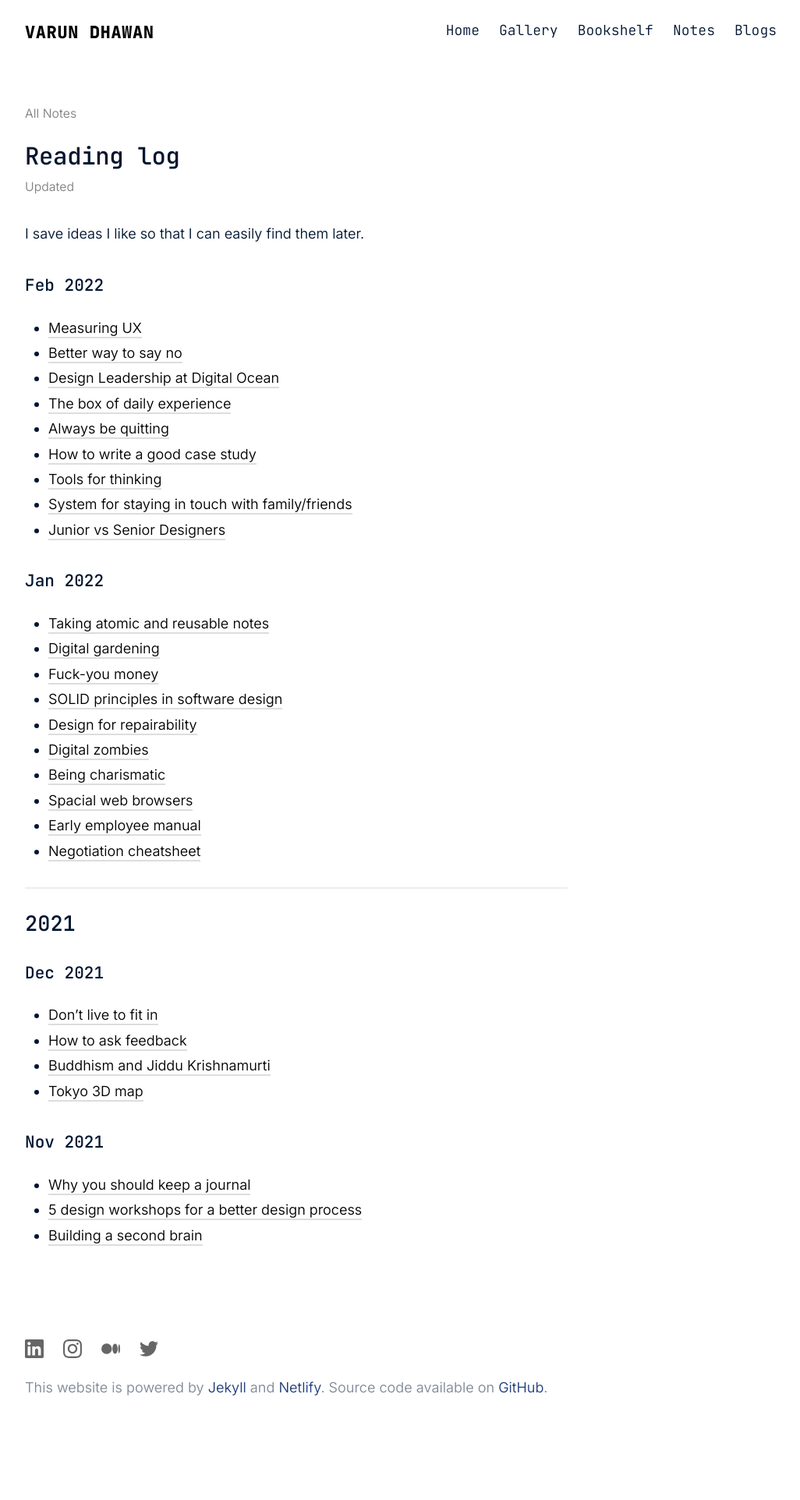
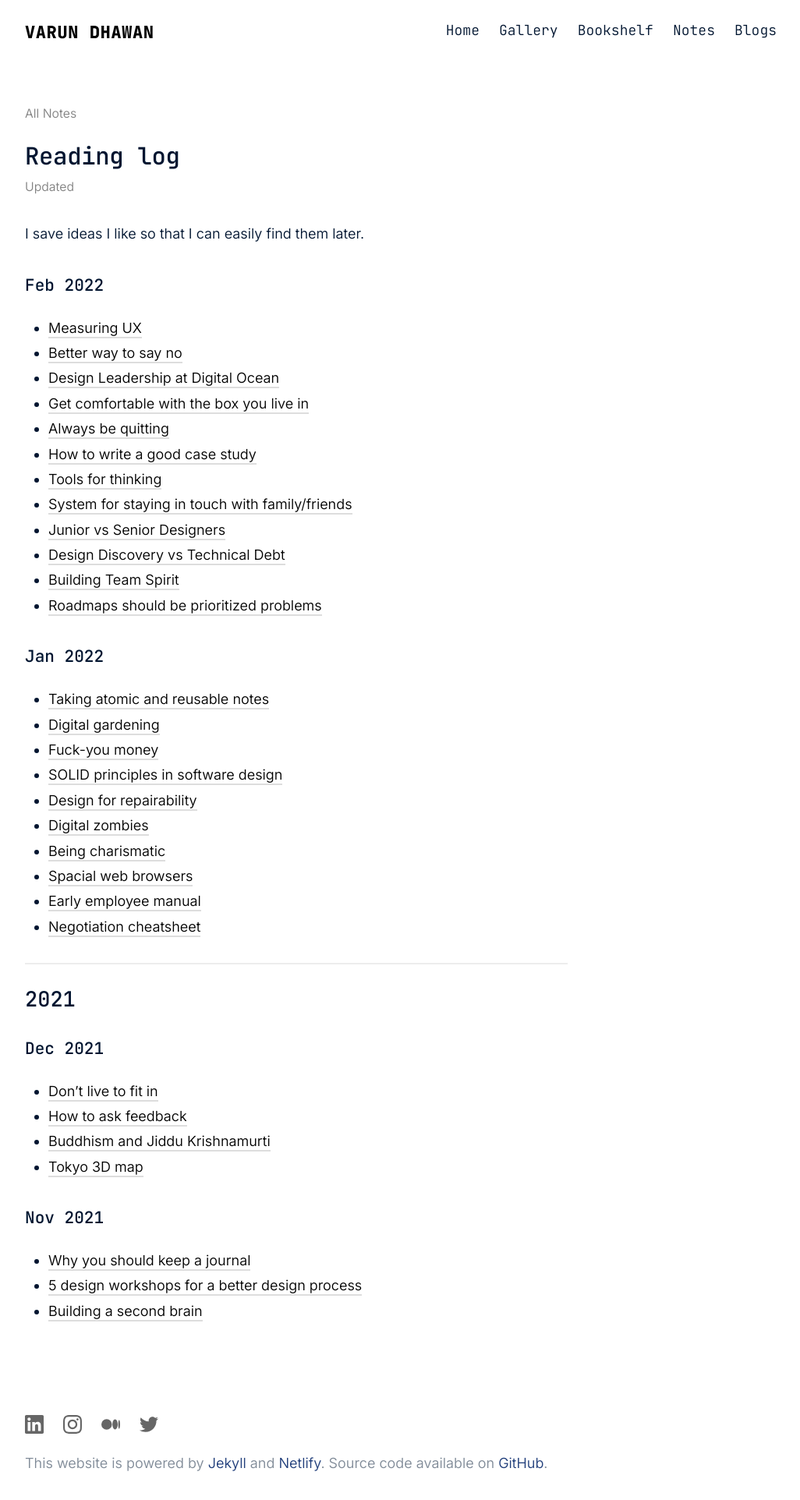
Before and after one commit to varundhawan5792/varundhawan.com, a Jekyll site: the page built from _notes/links.md, in a window 1280 px wide. Shown: the whole page at 78% size, without its empty margins (126-1152 px from the left). Built offline with Jekyll 4.4.1, drawn with Linux system fonts in a browser that asks for light colours; before the commit the page ends 1826 px from its top, so only the background shows below that.

Commit message:
Updated notes

```diff
--- a/_notes/links.md
+++ b/_notes/links.md
@@ -8,12 +8,15 @@ I save ideas I like so that I can easily find them later.
 - [Measuring UX](https://vimeo.com/414636141)
 - [Better way to say no](https://www.artofmanliness.com/people/social-skills/a-better-way-to-say-no/)
 - [Design Leadership at Digital Ocean](https://joelcalifa.com/work/digitalocean-design-leadership/)
-- [The box of daily experience](https://moretothat.com/travel-is-no-cure-for-the-mind/)
+- [Get comfortable with the box you live in](https://moretothat.com/travel-is-no-cure-for-the-mind/)
 - [Always be quitting](https://jmmv.dev/2021/04/always-be-quitting.html)
 - [How to write a good case study](https://uxtools.co/blog/5-principles-of-exceptional-case-studies-in-ux-portfolios/)
 - [Tools for thinking](https://untools.co/)
 - [System for staying in touch with family/friends](https://jakobgreenfeld.com/stay-in-touch)
 - [Junior vs Senior Designers](https://www.antonsten.com/juniorvssenior/)
+- [Design Discovery vs Technical Debt](https://refactoring.fm/p/the-true-meaning-of-technical-debt)
+- [Building Team Spirit](https://candost.blog/have-the-first-win-to-build-team-spirit/)
+- [Roadmaps should be prioritized problems](https://www.youtube.com/watch?v=DQ1RjfxTyG0)
 
 ### Jan 2022
 - [Taking atomic and reusable notes](https://maggieappleton.com/evergreens)
--- a/_pages/notes.html
+++ b/_pages/notes.html
@@ -13,17 +13,15 @@ preview: false
 </div>
 
 <div class="notes-list">
-  {% assign notes = site.notes | sort: "last_modified_at" %}
+  {% assign notes = site.notes | where_exp: "item", "item.path contains 'notes'" | sort: "last_modified_at" %}
   {% for entry in notes %}
-  {% unless entry.path contains "index.md" or entry.path contains "index.html" %}
   <div class="list-entry">
     <div>
       <a class="note-heading internal-link" href="{{ entry.url }}">{{ entry.title }}</a>
-      <span class="faded">({{ entry.last_modified_at | date: "%b %-d, %Y" }})</span>
+      <span class="faded hide">({{ entry.last_modified_at | date: "%b %-d, %Y" }})</span>
     </div>
     <div>{{ entry.excerpt | strip_html | truncatewords: 30 }}</div>
   </div>
-  {% endunless %}
   {% endfor %}
 </div>
 
--- a/_sass/_notes.scss
+++ b/_sass/_notes.scss
@@ -12,7 +12,8 @@
     }
 
     .faded {
-        font-size: $small-font-size;
+        font-size: 0.95em;
+        // float: right;
         color: $grey-color;
     }
 }
```
Also changed, not shown: _notes/star trek.md (+3 -0 lines), _notes/technology platform.md (+1 -1 lines).
